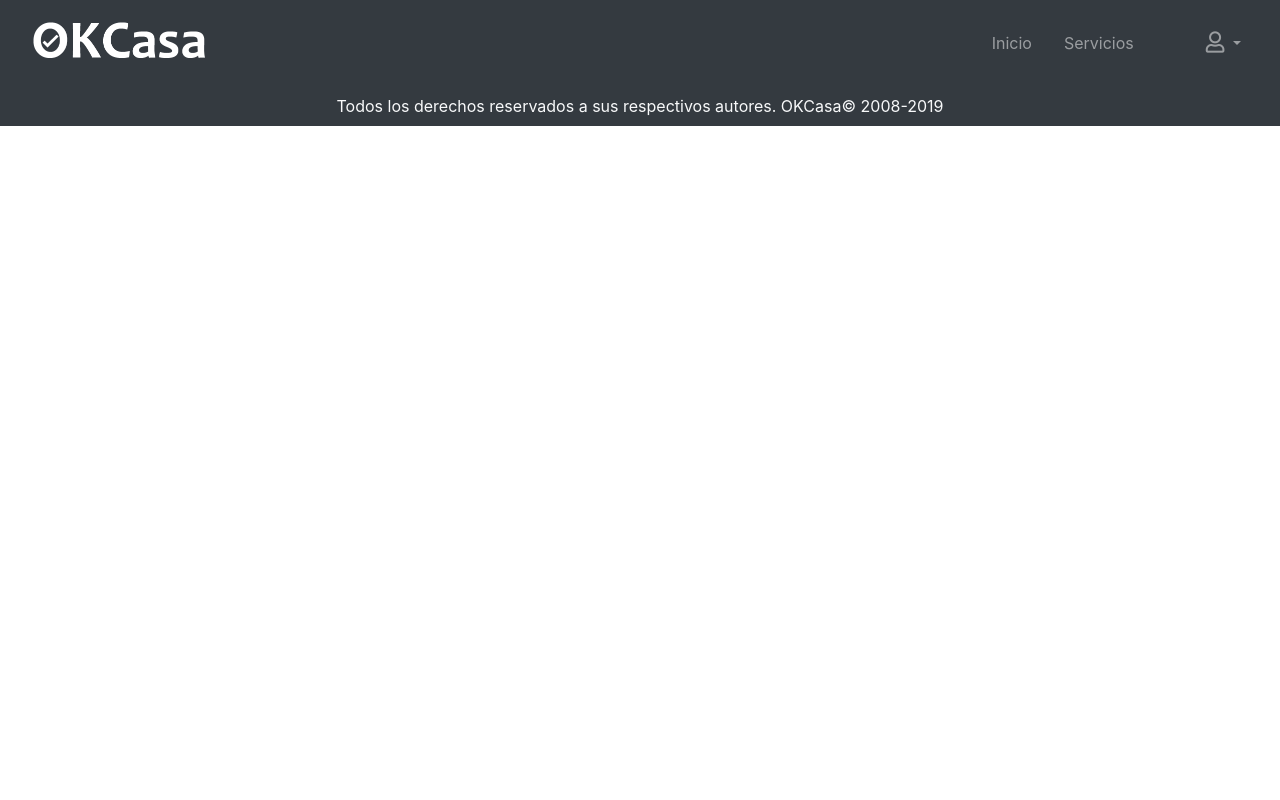
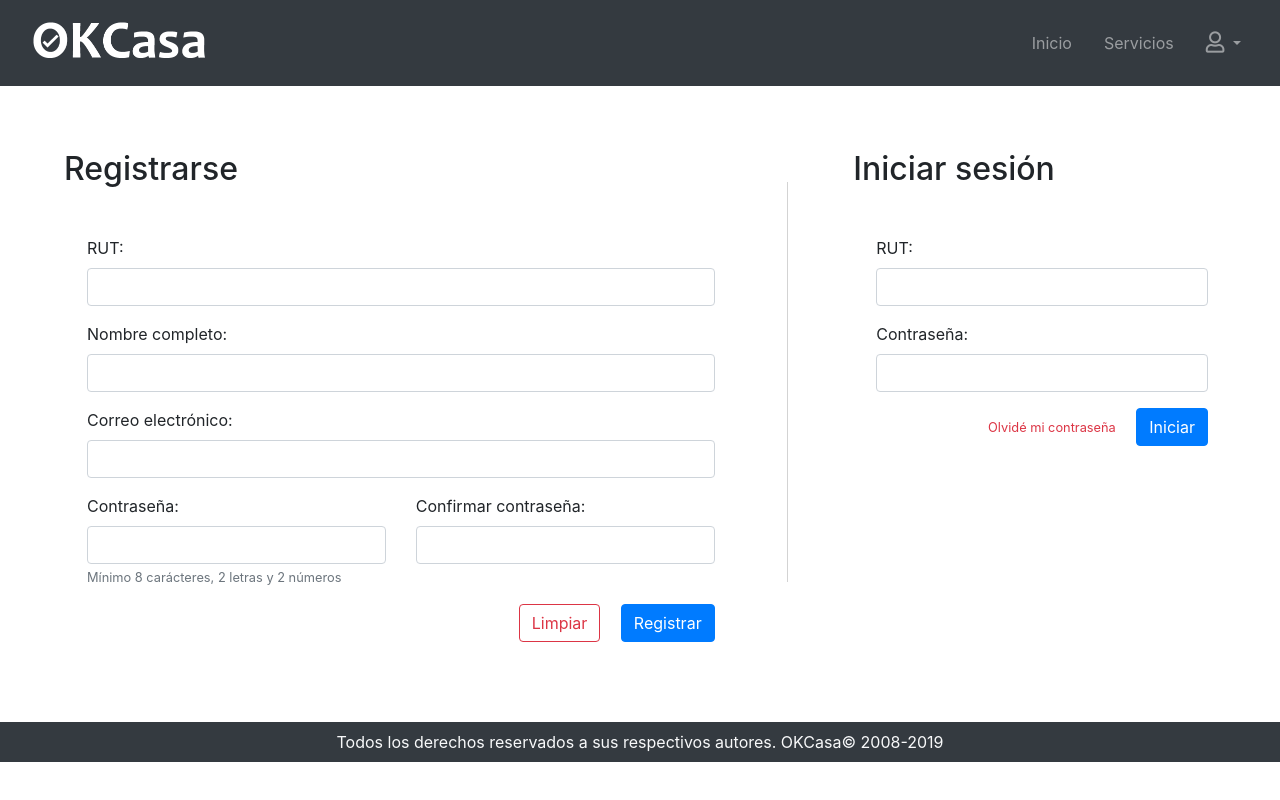
Before and after one commit to slcastroj/SigmaWeb, a Django app: page /core/inicio_sesion/ in a window 1280 px wide. Run offline with Django 3.2, Linux system fonts and the light colour scheme; some libraries are stand-ins or nearby versions.

Commit message:
Vista inicio_sesion y perfil

```diff
--- a/SigmaWebCore/templates/core/__base__.html
+++ b/SigmaWebCore/templates/core/__base__.html
@@ -36,27 +36,37 @@
                     <li class="nav-item mx-2">
                         <a href="{% url "index" %}" class="nav-link">Inicio</a>
                     </li>
-                    <li class="nav-item mx-2 mr-md-5">
+                    <li class="nav-item mx-2 ">
                         <a href="{% url "servicios" %}" class="nav-link">Servicios</a>
                     </li>
+                    {% if user.is_authenticated %}
+                    <li class="nav-item mx-2 mr-md-0 d-none d-sm-inline">
+                        <a href="{% url "inicio_sesion" %}" class="nav-link">
+                            <i class="far fa-user fa-lg"></i>
+                        </a>
+                    </li>
+                    <li class="nav-item d-sm-none mx-2">
+                        <hr>
+                        <a href="{% url "inicio_sesion" %}" class="nav-link">Iniciar sesión</a>
+                    </li>
+                    {% else %}
                     <li class="nav-item mx-2 mr-md-0 dropdown d-none d-sm-inline">
-                        <a class="nav-link dropdown-toggle" href="#" id="ddUsuario" role="button" data-toggle="dropdown">
+                        <a class="nav-link dropdown-toggle" id="ddUsuario" role="button" data-toggle="dropdown">
                             <i class="far fa-user fa-lg"></i>
                         </a>
                         <div class="dropdown-menu dropdown-menu-right">
-                            <a href="{% url "inicio_sesion" %}" class="dropdown-item">Iniciar sesión</a>
-                            <a href="{% url "registro" %}" class="dropdown-item">Registrarse</a>
+                            <a href="{% url "perfil" %}" class="dropdown-item">Perfil</a>
+                            <a href="{% url "historial" %}" class="dropdown-item">Solicitudes</a>
+                            <a href="{% url "cierre_sesion" %}" class="dropdown-item">Cerrar sesión</a>
                         </div>
                     </li>
-                    <div class="d-inline d-sm-none mx-2">
+                    <li class="nav-item d-sm-none mx-2">
                         <hr>
-                        <li class="nav-item">
-                            <a href="{% url "inicio_sesion" %}" class="nav-link">Iniciar sesión</a>
-                        </li>
-                        <li class="nav-item">
-                            <a href="{% url "registro" %}" class="nav-link">Registrarse</a>
-                        </li>
-                    </div>
+                        <a href="{% url "perfil" %}" class="nav-link">Perfil</a>
+                        <a href="{% url "historial" %}" class="nav-link">Solicitudes</a>
+                        <a href="{% url "cierre_sesion" %}" class="nav-link">Cerrar sesión</a>
+                    </li>
+                    {% endif %}
                 </ul>
             </div>
         </nav>
--- a/SigmaWebCore/templates/core/index.html
+++ b/SigmaWebCore/templates/core/index.html
@@ -13,7 +13,7 @@
         <h4 class="mb-3">Comencemos</h4>
 
         <h6 class="text-primary">¿Nuevo por aquí?</h6>
-        <p class="ml-md-3 text-justify mb-4">Puedes presionar el ícono de usuario en el encabezado del sitio para navegar a la página de <a href="{% url "registro"%}">registro</a>. Aquí podrás ingresar tus datos personales para el perfil de consulta y así será más fácil para ti gestionar las solicitudes y para nosotros, ayudarte.</p>
+        <p class="ml-md-3 text-justify mb-4">Puedes presionar el ícono de usuario en el encabezado del sitio para navegar a la página de <a href="{% url "inicio_sesion"%}">inicio de sesión</a>. Aquí podrás ingresar tus datos personales para registrar perfil de consulta y así será más fácil para ti gestionar las solicitudes y para nosotros, ayudarte.</p>
 
         <h6 class="text-primary">¿Ahora qué?</h6>
         <p class="ml-md-3 text-justify">Puedes consultar las tarifas bases de los servicios ofrecidos en la página <a href="{% url "servicios"%}">servicios</a>; desde aquí realizar una solicitud de servicio que será revisada y respondida por uno de nuestros agentes.</p>
--- a/SigmaWebCore/templates/core/inicio_sesion.html
+++ b/SigmaWebCore/templates/core/inicio_sesion.html
@@ -1 +1,61 @@
 {% extends "core/__base__.html" %}
+
+{% block custom_head %}
+<title>OKCasa - Iniciar sesión</title>
+{% endblock custom_head %}
+
+{% block main %}
+<div class="row p-4 p-md-5">
+    <div id="inicio-sesion" class="col-12 col-md-7 p-3 pr-md-4 mb-3">
+        <h2 class="mb-5">Registrarse</h2>
+        <form action="" class="row ml-md-2">
+            <div class="form-group col-12">
+                <label for="txtRegRut">RUT:</label>
+                <input type="text" id="txtRegRut" class="form-control">
+            </div>
+            <div class="form-group col-12">
+                <label for="txtRegNombre">Nombre completo:</label>
+                <input type="text" id="txtRegNombre" class="form-control">
+            </div>
+            <div class="form-group col-12">
+                <label for="txtRegCorreo">Correo electrónico:</label>
+                <input type="email" id="txtRegCorreo" class="form-control">
+            </div>
+            <div class="form-group col-12 col-md-6">
+                <label for="txtRegContrasena">Contraseña:</label>
+                <input type="password" id="txtRegContrasena" class="form-control">
+                <small class="form-text text-muted">Mínimo 8 carácteres, 2 letras y 2 números</small>
+            </div>
+            <div class="form-group col-12 col-md-6">
+                <label for="txtRegContrasena2">Confirmar contraseña:</label>
+                <input type="password" id="txtRegContrasena2" class="form-control">
+            </div>
+            <div class="col-12 text-right">
+                <button class="btn btn-outline-danger mr-3">Limpiar</button>
+                <button class="btn btn-primary" type="submit">Registrar</button>
+            </div>
+        </form>
+    </div>
+    <div class="col-1 d-none d-md-block">
+        <div class="mt-5 mx-auto" style="height: 400px; width: 1px; background-color: lightgray"></div>
+    </div>
+    <div id="inicio-sesion" class="col-12 col-md-4 p-3 pr-md-4 mb-3">
+        <h2 class="mb-5">Iniciar sesión</h2>
+
+        <form action="" class="row ml-md-2">
+            <div class="form-group col-12">
+                <label for="txtLogRut">RUT:</label>
+                <input type="text" id="txtLogRut" class="form-control">
+            </div>
+            <div class="form-group col-12">
+                <label for="txtLogContrasena">Contraseña:</label>
+                <input type="password" id="txtLogContrasena" class="form-control">
+            </div>
+            <div class="col-12 text-right">
+                <small><a href="" class="text-danger mr-3">Olvidé mi contraseña</a></small>
+                <button class="btn btn-primary" type="submit">Iniciar</button>
+            </div>
+        </form>
+    </div>
+</div>
+{% endblock main %}
--- a/SigmaWebCore/urls.py
+++ b/SigmaWebCore/urls.py
@@ -6,8 +6,9 @@ urlpatterns = [
     path("base/", debug.base, name="base"),
     path("", core.index, name="index"),
     path("servicios/", core.servicios, name="servicios"),
+    path("perfil", users.perfil, name="perfil"),
     path("inicio_sesion/", users.inicio_sesion, name="inicio_sesion"),
-    path("registro/", users.registro, name="registro"),
-    path("cotizacion/?<int:id>", services.cotizacion, name="cotizacion"),
-    path("solicitud/?<int:id>", services.solicitud, name="solicitud"),
+    path("cierre_sesion/", users.cierre_sesion, name="cierre_sesion"),
+    path("solicitud", services.solicitud, name="solicitud"),
+    path("historial/", services.historial, name="historial"),
 ]
--- a/SigmaWebCore/views/users.py
+++ b/SigmaWebCore/views/users.py
@@ -1,7 +1,10 @@
-from django.shortcuts import render
+from django.shortcuts import render, redirect
 
 def inicio_sesion(request):
     return render(request, "core/inicio_sesion.html")
 
-def registro(request):
-    return render(request, "core/registro.html")
+def perfil(request):
+    return render(request, "core/perfil.html")
+
+def cierre_sesion(request):
+    return redirect("index")
```
Also changed, not shown: SigmaWebCore/templates/core/perfil.html (added, +99 -0 lines), SigmaWebCore/templates/core/servicios.html (+15 -13 lines), SigmaWebCore/views/services.py (+4 -4 lines), SigmaWebCore/templates/core/historial.html (renamed from SigmaWebCore/templates/core/registro.html).
